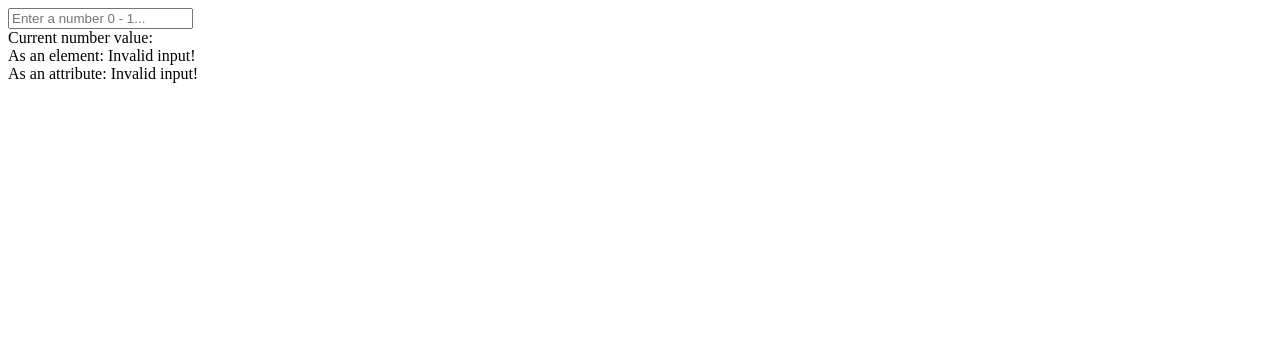
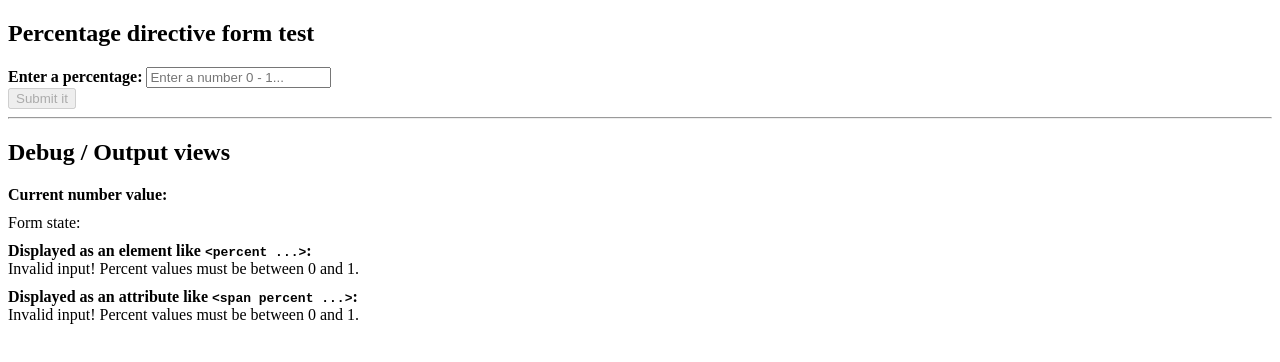
Before and after one commit to jocull/angularjs-percent-directive-sample, a website: page app/index.html in a window 1280 px wide. Drawn offline with nearby package versions, Linux system fonts and the light colour scheme.

Commit message:
Working directive as a validator (optional!)

```diff
--- a/app/app.module.js
+++ b/app/app.module.js
@@ -1,38 +1,55 @@
-(function () {
-  // Setup app module, sample controller, and directive
 angular
   .module('percentApp', [])
+  // Setup a basic controller to handle form binding
   .controller('PercentController', function PercentController($scope) {
     if (typeof $scope.percent === 'undefined') {
       $scope.percent = null; // default
     }
+
+    $scope.submitForm = function (isValid) {
+      return $isValid;
+    }
   })
+  // Setup the `percent` directive that will do most of the heavy lifting
   .directive('percent', function percentDirective($filter) {
-      function link(scope, element, attrs) {
     var numberFilter = $filter('number');
 
-        function update(value) {
+    function link(scope, element, attrs, ctrl) {
+      function tryParse(value) {
         var n = parseFloat(value);
         if (!isNaN(n)
           && n >= 0
           && n <= 1) {
 
-            element.text(numberFilter(n * 100) + '%');
-            scope.valid = true;
+          return numberFilter(n * 100) + '%';
+        }
+        return null;
+      }
+
+      function update(value) {
+        var n = tryParse(value);
+        if (n !== null) {
+          element.text(n);
         } else {
-            element.text('Invalid input!');
-            scope.valid = false;
+          element.text('Invalid input! Percent values must be between 0 and 1.');
         }
       }
 
       scope.$watch(attrs.value, function (newValue) {
         update(newValue);
       });
+
+      // The model is optional, so we can use this for display or input validation
+      if (ctrl && ctrl.$validators) {
+        ctrl.$validators.percent = function (modelValue, viewValue) {
+          var n = tryParse(viewValue);
+          return n !== null;
+        }
+      }
     }
 
     return {
+      require: '?ngModel',
       link,
     };
   });
-
-})();
--- a/app/index.html
+++ b/app/index.html
@@ -1,24 +1,76 @@
 <!doctype html>
 <html ng-app="percentApp">
 <head>
+  <title>Percentage directive form test</title>
   <script src="/bower_components/angular/angular.min.js"></script>
   <script src="app.module.js"></script>
+  <style type="text/css">
+    label {
+      font-weight: bold;
+    }
+    input.ng-invalid.ng-touched {
+      background-color: #f00;
+    }
+    input.ng-valid.ng-touched {
+      background-color: #0f0;
+    }
+    pre {
+      display: inline;
+    }
+    .buffer {
+      margin-top: 10px;
+    }
+  </style>
 </head>
 <body>
   <div ng-controller="PercentController">
+    <h2>Percentage directive form test</h2>
+    <form name="form" action="/submit.html" method="GET" ng-submit="submitForm(form.$valid)" novalidate>
       <div>
-      <input type="text" ng-model="percent" placeholder="Enter a number 0 - 1..." />
+        <label>Enter a percentage:</label>
+        <!--
+          This input would make more sense as a `number` type,
+          but I left it as `text` to show that the validation works.
+         -->
+        <input type="text" name="percent" ng-model="percent" placeholder="Enter a number 0 - 1..." percent />
+        <p ng-show="form.percent.$invalid && !form.percent.$pristine">Percent values must be between 0 and 1.</p>
+        <p ng-show="!form.percent.$invalid && !form.percent.$pristine">That's valid! Value: <percent value="percent"></percent></p>
       </div>
       <div>
+        <button type="submit" ng-disabled="form.$invalid">Submit it</button>
+      </div>
+    </form>
+
+    <hr/>
+
+    <div class="buffer">
+      <h2>Debug / Output views</h2>
+      <div class="buffer">
+        <label>
           Current number value: {{percent | number}}
+        </label>
       </div>
+      <div class="buffer">
+        Form state: {{valid}}
+      </div>
+      <div class="buffer">
+        <label>
+          Displayed as an element like
+          <pre>&lt;percent ...&gt;</pre>:
+        </label>
         <div>
-        As an element:
           <percent value="percent"></percent>
         </div>
+      </div>
+      <div class="buffer">
+        <label>
+          Displayed as an attribute like
+          <pre>&lt;span percent ...&gt;</pre>:
+        </label>
         <div>
-      As an attribute:
           <span percent value="percent"></span>
+        </div>
+      </div>
     </div>
   </div>
 </body>
```
Also changed, not shown: app/app.module.spec.js (+63 -16 lines), app/submit.html (added, +10 -0 lines), README.md. Lines whose indentation alone changed are shown as unchanged.
